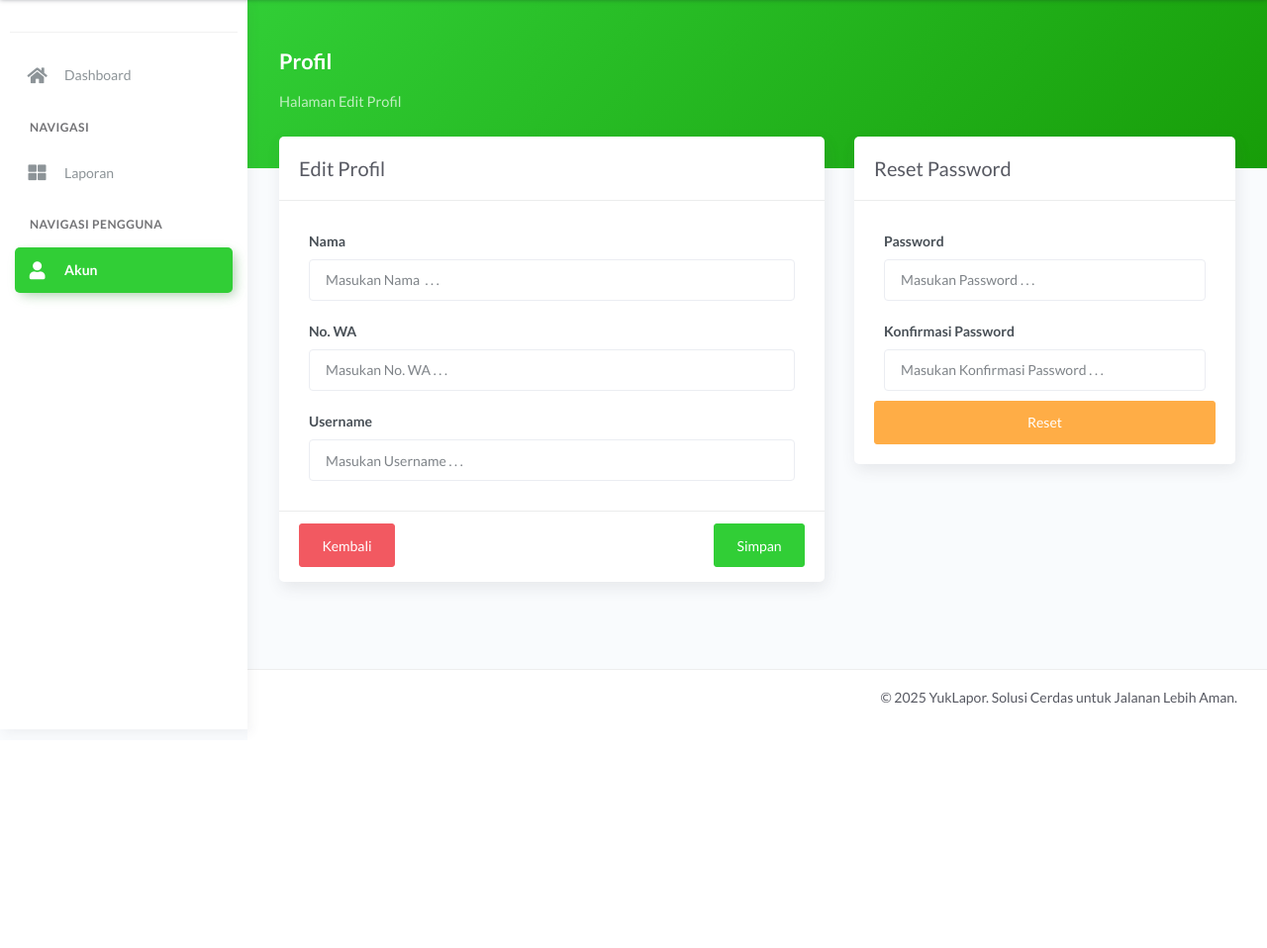
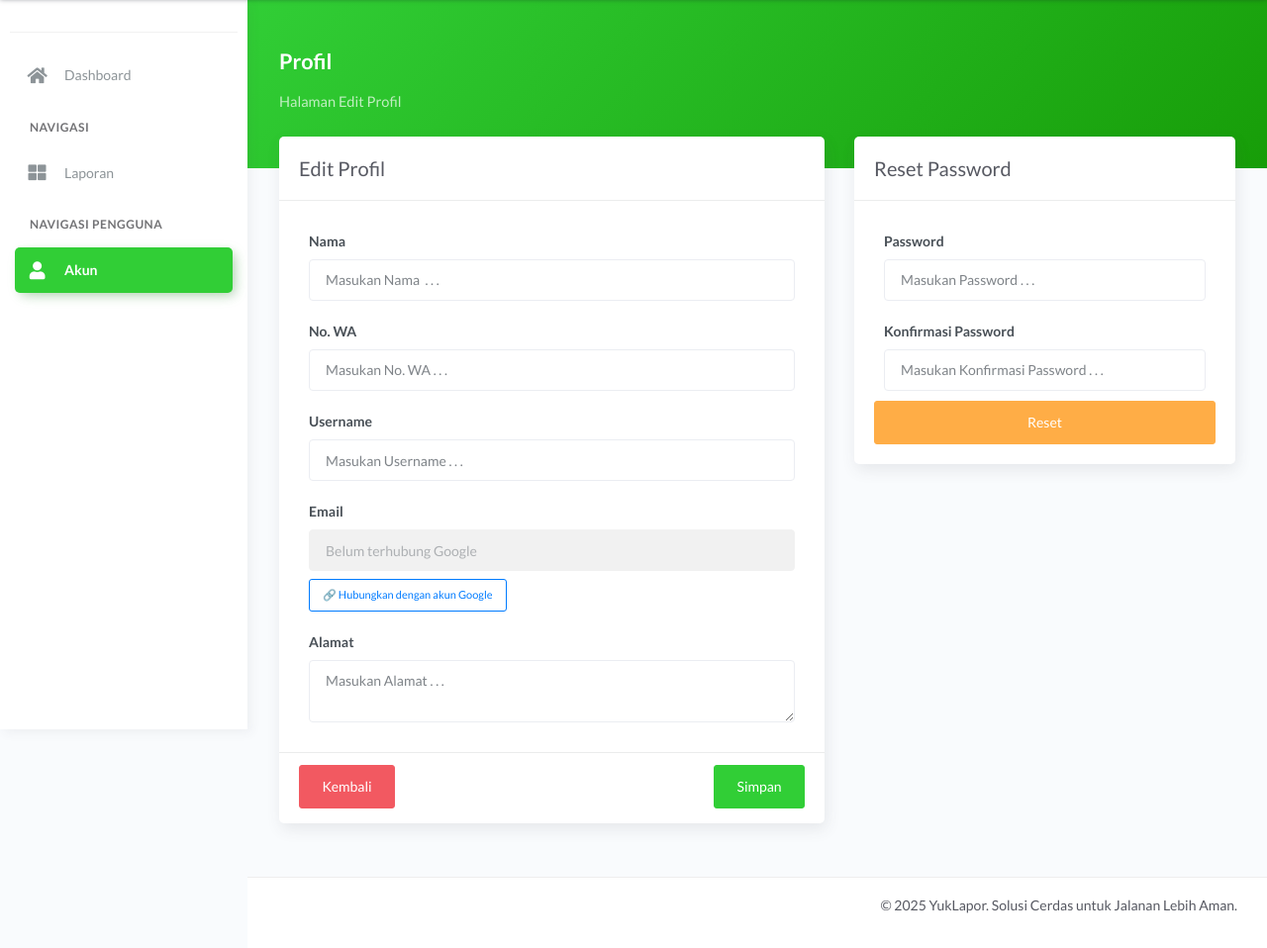
Before and after one commit to MohamadFayyaz/pothole-detection, a Flask app: template app/templates/user/profil.html in a window 1280 px wide. Shown: the part 63-1021 px from the top of the page at 99% size. Before the commit the page ends 803 px from the top, so only its background shows below. Run offline with Flask 3, Linux system fonts and the light colour scheme; the template is opened without the code that fills it, so the values that code supplies are empty; some libraries are stand-ins or nearby versions.

Commit message:
login google

```diff
--- a/app/__init__.py
+++ b/app/__init__.py
@@ -8,6 +8,7 @@ from flask import request
 import logging
 from logging.handlers import RotatingFileHandler
 from werkzeug.exceptions import HTTPException
+from authlib.integrations.flask_client import OAuth
 import os
 import re
 from flask import request
@@ -32,6 +33,22 @@ csrf = CSRFProtect(app)
 app.config.from_object(Config)
 db = SQLAlchemy(app)
 migrate = Migrate(app, db)
+oauth = OAuth(app)
+
+GOOGLE_CLIENT_ID = Config.GOOGLE_CLIENT_ID
+GOOGLE_CLIENT_SECRET = Config.GOOGLE_CLIENT_SECRET
+
+
+CONF_URL = 'https://accounts.google.com/.well-known/openid-configuration'
+oauth.register(
+    name='google',
+    client_id=GOOGLE_CLIENT_ID,
+    client_secret=GOOGLE_CLIENT_SECRET,
+    server_metadata_url=CONF_URL,
+    client_kwargs={
+        'scope': 'openid email profile'
+    }
+)
 
 first_request = True
 
--- a/app/controller/UserAuthController.py
+++ b/app/controller/UserAuthController.py
@@ -1,7 +1,9 @@
-from app import app, db
+from app import app, db, oauth
 from flask import request, render_template, redirect, url_for, session, flash
 from app.model.UserModel import UserModel
 from werkzeug.security import generate_password_hash, check_password_hash
+from config import Config
+
 
 def register():
     return render_template('user/register.html')
@@ -42,9 +44,10 @@ def profil():
 
 def edit_profil_process():
     # request
-    name = request.form['name']
-    username = request.form['username']
-    no_wa = request.form['no_wa']
+    name = request.form['name'] or None
+    username = request.form['username'] or None
+    no_wa = request.form['no_wa'] or None
+    address = request.form['address'] or None
 
     # Mengambil data admin
     user = UserModel.query.filter_by(user_id=session['user']['id']).first()
@@ -54,7 +57,7 @@ def edit_profil_process():
 
     # Chek username jika sudah digunakan
     check_username = UserModel.query.filter(UserModel.user_id != session['user']['id'], UserModel.username == username).first()
-    if check_username:
+    if username != None and check_username:
         flash("Username sudah digunakan!", "danger")
         return redirect(url_for('profil'))
 
@@ -64,7 +67,9 @@ def edit_profil_process():
 
     # Chek no WA jika sudah digunakan
     check_no_wa = UserModel.query.filter(UserModel.user_id != session['user']['id'], UserModel.no_wa == no_wa).first()
-    if check_no_wa:
+    if no_wa != None and check_no_wa:
+        print("test wa",check_no_wa.no_wa)
+        print("test wa",no_wa)
         flash("No WA sudah digunakan!", "danger")
         return redirect(url_for('profil',user_id=user.user_id))
 
@@ -75,11 +80,13 @@ def edit_profil_process():
     # update user
     user.name = name
     user.no_wa = no_wa
+    user.address = address
     db.session.commit()
 
     # Ubah session saat ini
     session['user']['name'] = name
     session['user']['username'] = username
+    session['user']['address'] = address
     flash("Berhasil update profil", "success")
     return redirect(url_for('profil'))
 
@@ -124,7 +131,74 @@ def login_process():
         flash("Pengguna sudah tidak aktif!", "danger")
         return redirect(url_for('login'))
 
-    session['user'] = {'name': user.name, 'id':user.user_id, 'username': username, 'no_wa': user.no_wa, 'role': 'user'}
+    session['user'] = {
+        'google_id': user.google_id,
+        'name': user.name,
+        'id':user.user_id,
+        'username': username,
+        'email': user.email,
+        'address': user.address,
+        'no_wa': user.no_wa,
+        'role': 'user'
+        }
     print(session['user'])
     flash("Berhasil Masuk!", "success")
     return redirect(url_for('dashboard_user'))
+
+def google_login():
+
+    # Redirect to google_auth function
+    redirect_uri = url_for('google_auth', _external=True)
+    return oauth.google.authorize_redirect(redirect_uri)
+
+def google_login_process():
+    token = oauth.google.authorize_access_token()
+    user_info = oauth.google.get('https://www.googleapis.com/oauth2/v2/userinfo').json()
+
+    # Handle login/register logic
+    email = user_info['email']
+
+    user = UserModel.query.filter_by(email=email).first()
+
+    # Kondisi jika seseorang belum punya akun, sehingga membuat akun baru dengan google
+    if user is None:
+        # Cek jika seseorang menghubungkan akunnya dengan google di halaman profil
+        # jika akun google belum terpakai maka update profil
+        if 'user' in session:
+            # update user
+            userNow = UserModel.query.filter_by(user_id=session['user']['id']).first()
+            userNow.email = user_info.get('email')
+            userNow.google_id = user_info.get('id')
+            db.session.commit()
+            # update session
+            session['user']['google_id']=user_info.get('id')
+            session['user']['email']=user_info.get('email')
+
+            flash("Berhasil terhubung dengan google", "success")
+            return redirect(url_for('profil'))
+
+
+        # Register user
+        user = UserModel(email=user_info.get('email'), name=user_info.get('name'), google_id=user_info.get('id'))
+        db.session.add(user)
+        db.session.commit()
+
+    # Cek jika seseorang menghubungkan akunnya dengan google di halaman profil
+    # jika akun google sudah dipakai kirim notif
+    if user and 'user' in session and user.user_id != session['user']['id']:
+        flash("Akun google sudah dipakai!", "danger")
+        return redirect(url_for('profil'))
+
+    # Kondisi jika seseorang belum login, sehingga login lewat google
+    # Simpan ke session
+    session['user'] = {
+        'google_id': user.google_id,
+        'name': user.name,
+        'id':user.user_id,
+        'username': user.username,
+        'email': user.email,
+        'address': user.address,
+        'no_wa': user.no_wa,
+        'role': 'user'
+    }
+    return redirect(url_for('dashboard_user'))
--- a/app/routes/routes.py
+++ b/app/routes/routes.py
@@ -1,4 +1,4 @@
-from app import app
+from app import app, oauth
 from app.middleware.middleware import guest_only,login_required,load_user,role_required
 from flask import session, redirect, url_for, send_file
 import os
@@ -58,6 +58,14 @@ def add_report_process():
 def login():
     return UserAuthController.login()
 
+@app.route('/login/google')
+def google_login():
+    return UserAuthController.google_login()
+
+@app.route('/google/auth/')
+def google_auth():
+    return UserAuthController.google_login_process()
+
 @app.route('/login', methods=['POST'])
 @guest_only
 def login_process():
--- a/app/templates/user/login.html
+++ b/app/templates/user/login.html
@@ -4,9 +4,12 @@
   <meta charset="UTF-8">
   <meta name="viewport" content="width=device-width, initial-scale=1.0">
   <title>Masuk - Solusi Jalanan Lebih Aman</title>
-  <link rel="apple-touch-icon" sizes="180x180" href="{{ url_for('static', filename='img/favicons/apple-touch-icon.png') }}">
-  <link rel="icon" type="image/png" sizes="32x32" href="{{ url_for('static', filename='img/favicons/favicon-32x32.png') }}">
-  <link rel="icon" type="image/png" sizes="16x16" href="{{ url_for('static', filename='img/favicons/favicon-16x16.png') }}">
+  <link rel="apple-touch-icon" sizes="180x180"
+    href="{{ url_for('static', filename='img/favicons/apple-touch-icon.png') }}">
+  <link rel="icon" type="image/png" sizes="32x32"
+    href="{{ url_for('static', filename='img/favicons/favicon-32x32.png') }}">
+  <link rel="icon" type="image/png" sizes="16x16"
+    href="{{ url_for('static', filename='img/favicons/favicon-16x16.png') }}">
   <link rel="shortcut icon" type="image/x-icon" href="{{ url_for('static', filename='img/favicons/favicon.ico') }}">
   <link rel="stylesheet" href="{{ url_for('static', filename='atlantis-lite/css/bootstrap.min.css') }}">
   <link rel="stylesheet" href="https://cdn.jsdelivr.net/npm/bootstrap-icons@1.10.5/font/bootstrap-icons.css">
@@ -18,6 +21,7 @@
       --light: #F5F5F5;
       --text-on-primary: #ffffff;
     }
+
     body {
       font-family: 'Segoe UI', Tahoma, Geneva, Verdana, sans-serif;
       margin: 0;
@@ -25,12 +29,14 @@
       background-color: var(--light);
       color: var(--secondary);
     }
+
     .container {
       max-width: 1200px;
       margin: 0 auto;
       padding: 20px;
       margin-top: 5%;
     }
+
     .form-container {
       background-color: white;
       border-radius: 8px;
@@ -39,22 +45,26 @@
       max-width: 500px;
       margin: 0 auto;
     }
+
     .form-title {
       font-size: 24px;
       color: var(--primary);
       margin-bottom: 30px;
       text-align: center;
     }
+
     .form-group {
       margin-bottom: 20px;
       position: relative;
     }
+
     .form-group label {
       display: block;
       margin-bottom: 8px;
       font-weight: 500;
       color: var(--secondary);
     }
+
     .form-group input {
       width: 100%;
       padding: 12px 40px 12px 15px;
@@ -62,11 +72,13 @@
       border-radius: 4px;
       font-size: 16px;
     }
+
     .form-group input:focus {
       border-color: var(--primary);
       outline: none;
       box-shadow: 0 0 0 2px rgba(113, 168, 148, 0.2);
     }
+
     .password-toggle {
       position: absolute;
       right: 15px;
@@ -75,6 +87,7 @@
       color: var(--secondary);
       font-size: 18px;
     }
+
     .btn {
       background-color: var(--primary);
       color: var(--text-on-primary);
@@ -87,26 +100,32 @@
       font-weight: 600;
       transition: all 0.3s;
     }
+
     .btn:hover {
       background-color: #5d8f7d;
       transform: translateY(-2px);
     }
+
     .btn:active {
       transform: translateY(0);
     }
+
     .register-link {
       text-align: center;
       margin-top: 20px;
       color: var(--secondary);
     }
+
     .register-link a {
       color: var(--primary);
       text-decoration: none;
       font-weight: 500;
     }
+
     .register-link a:hover {
       text-decoration: underline;
     }
+
     footer {
       text-align: center;
       margin-top: 60px;
@@ -122,7 +141,8 @@
     {% with messages = get_flashed_messages(with_categories=true) %}
     {% if messages %}
     {% for category, message in messages %}
-    <div class="alert alert-{{ category }} mx-auto" role="alert" style="width: 100%; max-width: 400px; text-align: center;">
+    <div class="alert alert-{{ category }} mx-auto" role="alert"
+      style="width: 100%; max-width: 400px; text-align: center;">
       {{ message }}
     </div>
     {% endfor %}
@@ -142,6 +162,12 @@
           <i class="bi bi-eye-slash-fill password-toggle" id="togglePassword"></i>
         </div>
         <button type="submit" class="btn" id="loginBtn">Masuk</button>
+        <!-- Tambahan tombol login Google -->
+        <div class="form-group text-center mt-3">
+          <a href="{{ url_for('google_login') }}" class="btn" style="background-color: #db4437; color: white;">
+            <i class="bi bi-google me-2"></i> Masuk dengan Google
+          </a>
+        </div>
       </form>
       <div class="register-link">
         Belum punya akun? <a href="{{ url_for('register') }}">Daftar di sini</a>.<br>
--- a/app/templates/user/profil.html
+++ b/app/templates/user/profil.html
@@ -33,8 +33,28 @@ Halaman Edit Profil
                     <div class="form-group">
                         <label for="username"> Username </label>
                         <input type="text" class="form-control " name="username" id="username"
-                            placeholder="Masukan Username . . . " value="{{ session['user']['username'] }}"
+                            placeholder="Masukan Username . . . "
+                            value="{{ session['user']['username'] if session['user'].get('username') else '' }}"
                             autocomplete="off"></input>
+                    </div>
+                    <div class="form-group">
+                        <label for="email"> Email </label>
+                        <input type="email" class="form-control" name="email" id="email"
+                            value="{{ session['user']['email'] if session['user'].get('email') else '' }}"
+                            placeholder="Belum terhubung Google" autocomplete="off" readonly></input>
+                        {% if not session['user'].get('email') %}
+                        <small>
+                            <a href="{{ url_for('google_login') }}" class="btn btn-sm btn-outline-primary mt-2">
+                                🔗 Hubungkan dengan akun Google
+                            </a>
+                        </small>
+                        {% endif %}
+                    </div>
+                    <div class="form-group">
+                        <label for="address"> Alamat </label>
+                        <textarea name="address" id="address" class="form-control" name="address"
+                            placeholder="Masukan Alamat . . . ">{{ session['user']['address'] if
+                            session['user'].get('address')else '' }}</textarea>
                     </div>
                 </div>
                 <div class="card-footer">
--- a/requirements.txt
+++ b/requirements.txt
@@ -10,3 +10,5 @@ SQLAlchemy==2.0.39
 ultralytics==8.3.72
 Werkzeug==3.1.3
 PyMySQL==1.1.1
+requests==2.32.3
+requests-oauthlib==2.0.0
```
Also changed, not shown: app/model/UserModel.py (+5 -2 lines), app/templates/user/register.html (+31 -5 lines), config.py (+7 -0 lines).
